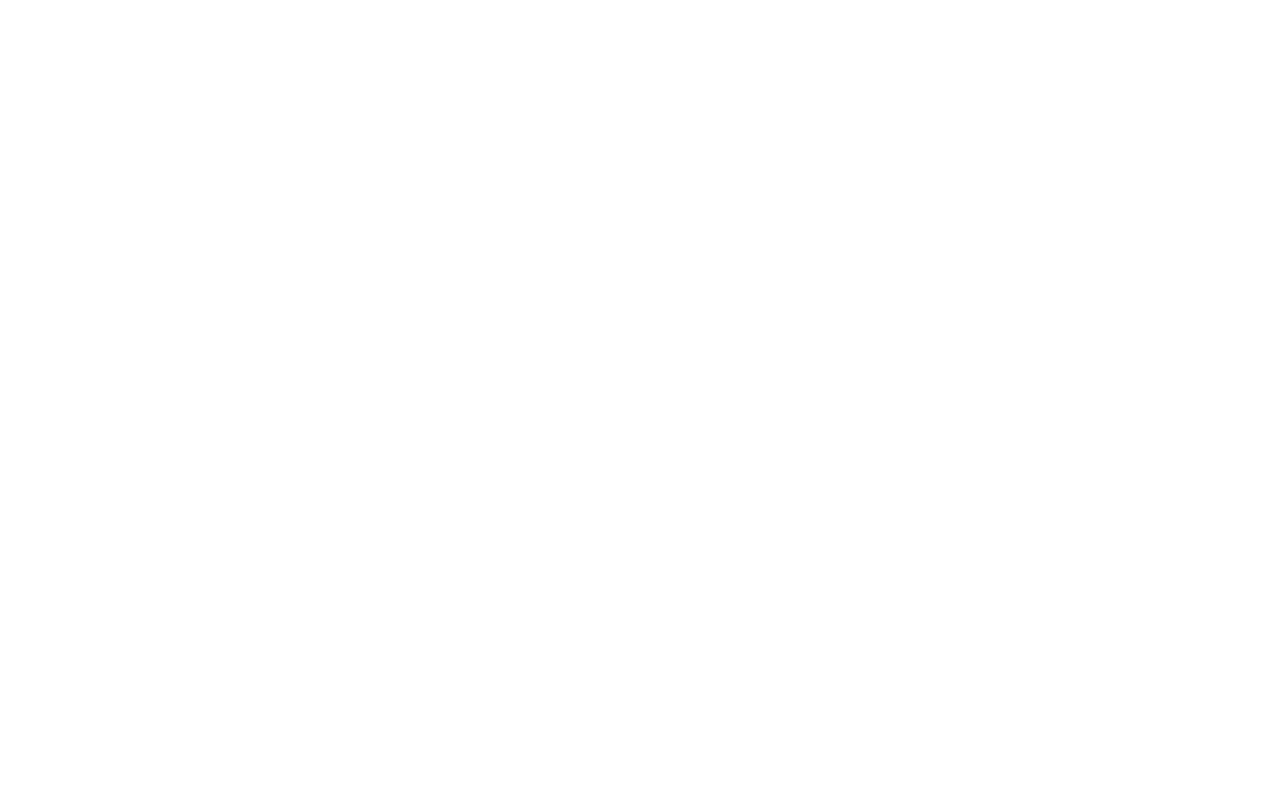
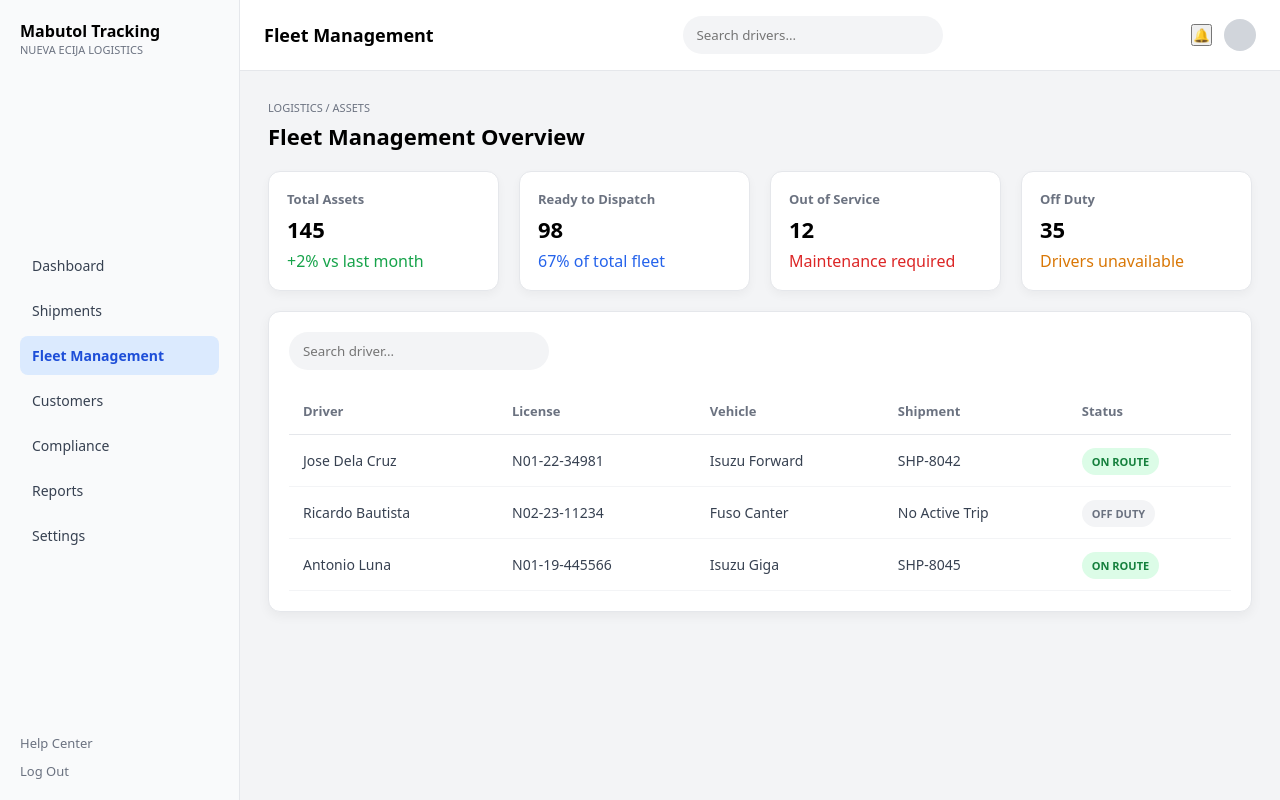
Before and after one commit to NavhiAngeles/mabutol-trucking-react, a React (Vite) app: page /fleet in a window 1280 px wide. Before the commit this address had no page. Built offline with nearby package versions, Linux system fonts and the light colour scheme.

Commit message:
added fleet jsx

```diff
--- /dev/null
+++ b/src/pages/Fleet/fleet.jsx
@@ -0,0 +1,225 @@
+import { useState } from "react";
+import { useNavigate } from "react-router-dom";
+import "./fleet.css";
+
+export default function Fleet() {
+  const navigate = useNavigate();
+  const [reportsSubmenuHidden, setReportsSubmenuHidden] = useState(true);
+
+  return (
+    <div className="dashboard">
+      {/* Sidebar */}
+      <aside className="sidebar">
+        <div className="sidebar-top">
+          <h2>Mabutol Tracking</h2>
+          <p>NUEVA ECIJA LOGISTICS</p>
+        </div>
+
+        <nav className="menu">
+          <div
+            className="menu-item"
+            onClick={() => navigate("/dashboard")}
+          >
+            Dashboard
+          </div>
+          <div
+            className="menu-item"
+            onClick={() => navigate("/shipment")}
+          >
+            Shipments
+          </div>
+          <div
+            className="menu-item active"
+            onClick={() => navigate("/fleet")}
+          >
+            Fleet Management
+          </div>
+          <div
+            className="menu-item"
+            onClick={() => navigate("/customer")}
+          >
+            Customers
+          </div>
+          <div
+            className="menu-item"
+            onClick={() => navigate("/compliance")}
+          >
+            Compliance
+          </div>
+
+          <div className="menu-group">
+            <div
+              className="menu-item"
+              id="reportsToggle"
+              onClick={() => setReportsSubmenuHidden(!reportsSubmenuHidden)}
+            >
+              Reports
+            </div>
+
+            <div
+              className={`submenu ${reportsSubmenuHidden ? "hidden" : ""}`}
+              id="reportsSubmenu"
+            >
+              <div
+                className="submenu-item active"
+                onClick={() => navigate("/report/overview")}
+              >
+                Overview
+              </div>
+
+              <div
+                className="submenu-item"
+                onClick={() => navigate("/report/shipmentReport")}
+              >
+                Shipments
+              </div>
+
+              <div
+                className="submenu-item"
+                onClick={() => navigate("/report/driverReport")}
+              >
+                Drivers
+              </div>
+
+              <div
+                className="submenu-item"
+                onClick={() => navigate("/report/revenueReport")}
+              >
+                Revenue
+              </div>
+            </div>
+          </div>
+          <div
+            className="menu-item"
+            onClick={() => navigate("/settings/account")}
+          >
+            Settings
+          </div>
+        </nav>
+
+        <div className="sidebar-bottom">
+          <span>Help Center</span>
+          <span>Log Out</span>
+        </div>
+      </aside>
+
+      {/* Main */}
+      <main className="main">
+        {/* Topbar */}
+        <header className="topbar">
+          <h1>Fleet Management</h1>
+
+          <input
+            type="text"
+            placeholder="Search drivers..."
+            id="fleetSearch"
+            onChange={(e) => console.log("Searching fleet:", e.target.value)}
+          />
+
+          <div className="topbar-right">
+            <button id="notifBtn" onClick={() => alert("No new notifications")}>
+              🔔
+            </button>
+            <div className="avatar"></div>
+          </div>
+        </header>
+
+        {/* Content */}
+        <section className="content">
+          <div className="header">
+            <span>LOGISTICS / ASSETS</span>
+            <h2>Fleet Management Overview</h2>
+          </div>
+
+          {/* Stats */}
+          <div className="stats">
+            <div className="stat-card">
+              <h4>Total Assets</h4>
+              <h2>145</h2>
+              <p className="green">+2% vs last month</p>
+            </div>
+
+            <div className="stat-card">
+              <h4>Ready to Dispatch</h4>
+              <h2>98</h2>
+              <p className="blue">67% of total fleet</p>
+            </div>
+
+            <div className="stat-card">
+              <h4>Out of Service</h4>
+              <h2>12</h2>
+              <p className="red">Maintenance required</p>
+            </div>
+
+            <div className="stat-card">
+              <h4>Off Duty</h4>
+              <h2>35</h2>
+              <p className="yellow">Drivers unavailable</p>
+            </div>
+          </div>
+
+          {/* Driver Table */}
+          <div className="fleet-table-card">
+            <div className="table-header">
+              <input
+                type="text"
+                className="table-search"
+                placeholder="Search driver..."
+              />
+            </div>
+
+            <table className="fleet-table">
+              <thead>
+                <tr>
+                  <th>Driver</th>
+                  <th>License</th>
+                  <th>Vehicle</th>
+                  <th>Shipment</th>
+                  <th>Status</th>
+                </tr>
+              </thead>
+
+              <tbody>
+                <tr>
+                  <td>Jose Dela Cruz</td>
+                  <td>N01-22-34981</td>
+                  <td>Isuzu Forward</td>
+                  <td>SHP-8042</td>
+                  <td>
+                    <span className="status active">
+                      ON ROUTE
+                    </span>
+                  </td>
+                </tr>
+
+                <tr>
+                  <td>Ricardo Bautista</td>
+                  <td>N02-23-11234</td>
+                  <td>Fuso Canter</td>
+                  <td>No Active Trip</td>
+                  <td>
+                    <span className="status off">
+                      OFF DUTY
+                    </span>
+                  </td>
+                </tr>
+
+                <tr>
+                  <td>Antonio Luna</td>
+                  <td>N01-19-445566</td>
+                  <td>Isuzu Giga</td>
+                  <td>SHP-8045</td>
+                  <td>
+                    <span className="status active">
+                      ON ROUTE
+                    </span>
+                  </td>
+                </tr>
+              </tbody>
+            </table>
+          </div>
+        </section>
+      </main>
+    </div>
+  );
+}
--- a/src/router/AppRouter.jsx
+++ b/src/router/AppRouter.jsx
@@ -3,6 +3,7 @@ import { BrowserRouter, Routes, Route } from "react-router-dom";
 import Login from "../pages/Login/login";
 import Dashboard from "../pages/Dashboard/dashboard";
 import Shipment from "../pages/Shipment/shipment";
+import Fleet from "../pages/Fleet/fleet";
 
 function AppRouter() {
   return (
@@ -11,6 +12,7 @@ function AppRouter() {
         <Route path="/" element={<Login />} />
         <Route path="/dashboard" element={<Dashboard />} />
         <Route path="/shipment" element={<Shipment />} />
+        <Route path="/fleet" element={<Fleet />} />
       </Routes>
     </BrowserRouter>
   );
```
